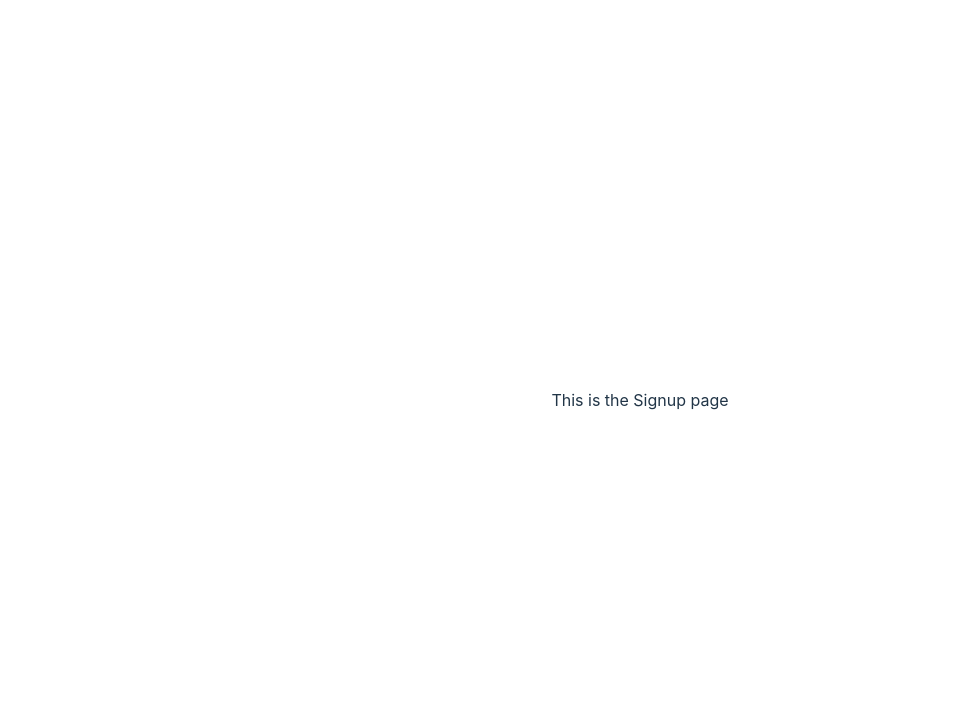
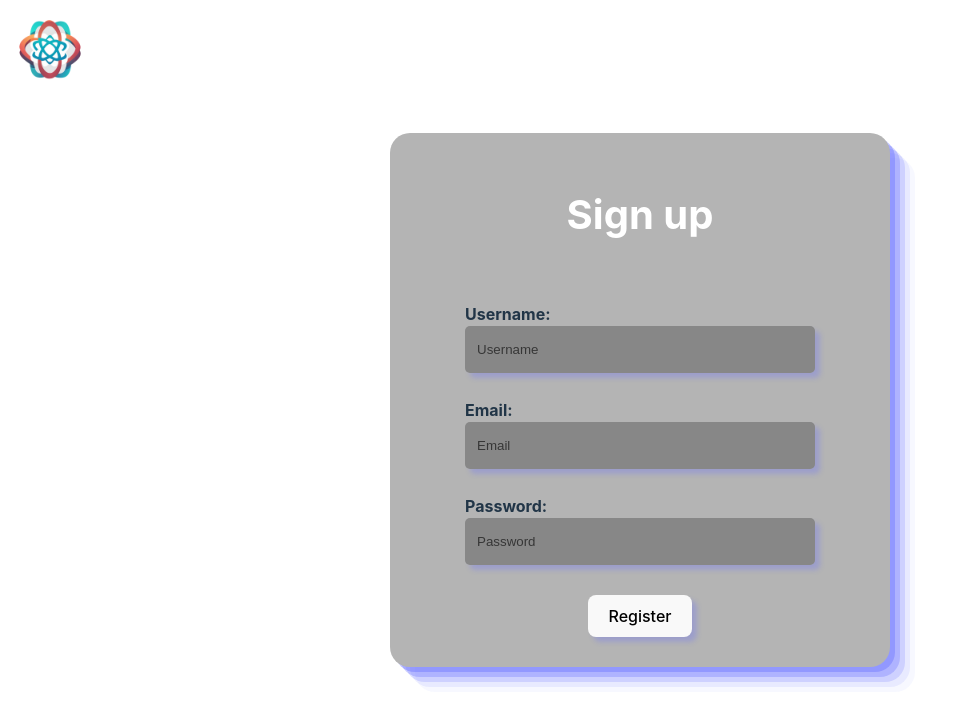
Before and after one commit to Fir0w/post-app-react, a React (Vite) app in the folder client/: page /signup in a window 1280 px wide. Shown: the top 726 px of the page, without its empty margins (0-954 px from the left). Built offline with nearby package versions, Linux system fonts and the light colour scheme.

Commit message:
Completed register page

```diff
--- a/client/components/Signup.jsx
+++ b/client/components/Signup.jsx
@@ -1,9 +1,88 @@
+import { useState } from 'react';
+import { useNavigate } from "react-router-dom";
+import axios from 'axios';
+import styles from './Signup.module.css';
+
+const Signup = () => {
+
+    const [inputUserName, setInputUserName] = useState('');
+    const [inputEmail, setInputEmail] = useState('');
+    const [inputPassword, setInputPassword] = useState('');
+    const [invalidUsername, setInvalidUsername] = useState(false);
+    const [invalidEmail, setInvalidEmail] = useState(false);
+    const [invalidPassword, setInvalidPassword] = useState(false);
+
+    const navigate = useNavigate();
+
+    const onSubmitHandler = (event) => {
+
+        event.preventDefault();
+        postResponse();
+    };
+
+    const postResponse = async () => {
+
+        const formData = { userName: inputUserName, email: inputEmail, password: inputPassword }
+
+        if (validateEmail(inputEmail) && validatePassword(inputPassword) && validateUsername(inputUserName)) {
+            try {
+                const res = await axios.post('/api/signup', formData);
+                console.log(res);
+            } catch (err) { console.log(err); }
+            navigate("/");
+        }
+    };
+
+    const validateEmail = (email) => {
+
+        const regex = /^[a-zA-Z0-9]+@(?:[a-zA-Z0-9]+\.)+[A-Za-z]+$/;
+        return regex.test(email);
+    };
+
+    const validatePassword = (password) => {
+
+        const regex = /^(?=.*\d)(?=.*[a-z])(?=.*[A-Z])(?=.*[a-zA-Z]).{8,16}$/;
+        return regex.test(password);
+    };
+
+    const validateUsername = (username) => {
+
+        const regex = /^[a-zA-Z0-9_]{3,10}$/;
+        return regex.test(username);
+    };
 
 
-function Signup() {
-  return (
-    <div>This is the Signup page</div>
-  )
-}
+    return (
+        <>
+            <a className={styles.home} href="/">
+                <img src="/logo.png" width={100} alt="Post react logo" />
+                <h2>Post React App</h2>
+            </a>
+            <div className={styles.loginContainer}>
+                <h1 className={styles.containerTitle}>Sign up</h1>
+                <div className={styles.inputContainer}>
+                    <form onSubmit={onSubmitHandler} noValidate >
+                        <label htmlFor="userName">
+                            <span>Username: </span>
+                            <input value={inputUserName} type="text" id="userName" placeholder='Username' autoComplete='on' onChange={(e) => setInputUserName(e.target.value)} onBlur={ e => validateUsername(e.target.value) ? setInvalidUsername(false) : setInvalidUsername(true)}/>
+                            {invalidUsername && <p className={styles.invalid}>Invalid Username</p>}
+                        </label>
+                        <label htmlFor="email">
+                            <span>Email: </span>
+                            <input value={inputEmail} type="email" id="email" placeholder='Email' autoComplete='on' onChange={(e) => setInputEmail(e.target.value)} onBlur={ e => validateEmail(e.target.value) ? setInvalidEmail(false) : setInvalidEmail(true)}/>
+                            {invalidEmail && <p className={styles.invalid}>Invalid Email</p>}
+                        </label>
+                        <label htmlFor="password">
+                            <span>Password: </span>
+                            <input value={inputPassword} type="password" id="password" placeholder='Password' autoComplete='on' maxLength={16} onChange={(e) => setInputPassword(e.target.value)} onBlur={ e => validatePassword(e.target.value) ? setInvalidPassword(false) : setInvalidPassword(true)}/>
+                            {invalidPassword && <p className={styles.invalid}>Invalid Password</p>}
+                        </label>
+                        <button className={styles.Button} type='submit'>Register</button>
+                    </form>
+                </div>
+            </div>
+        </>
+    )
+};
 
-export default Signup
+export default Signup;
--- /dev/null
+++ b/client/components/Signup.module.css
@@ -0,0 +1,91 @@
+.loginContainer {
+    display: flex;
+    flex-direction: column;
+    width: 500px;
+    height: 100%;
+    background-color: rgb(180, 180, 180);
+    border-radius: 20px;
+    box-shadow: rgb(102, 110, 255, 0.4) 5px 5px, rgba(102, 110, 255, 0.3) 10px 10px, rgba(102, 110, 255, 0.2) 15px 15px, rgba(102, 110, 255, 0.1) 20px 20px, rgba(102, 110, 255, 0.05) 25px 25px;
+}
+
+.home {
+    display: flex;
+    flex-direction: row;
+    position: absolute;
+    top: 0px;
+    left: 0px;
+}
+
+a>h2 {
+    display: block;
+    font-size: 1.5em;
+    line-height: 2;
+    margin-block-start: 0.83em;
+    margin-block-end: 0.83em;
+    margin-inline-start: 0px;
+    margin-inline-end: 0px;
+    font-weight: bold;
+    color: rgba(255, 255, 255, 0.87);
+}
+
+.containerTitle {
+    font-size: 40px;
+    margin: 60px 0 40px  0;
+    color: rgb(255, 255, 255);
+}
+
+.signup {
+    margin: 10px 0 0 0;
+}
+
+.inputContainer>form {
+    display: flex;
+    flex-direction: column;
+    align-items: center;
+}
+
+.inputContainer>form>label {
+    display: flex;
+    flex-direction: column;
+    text-align: start;
+    width: 70%;
+    font-weight: bolder;
+}
+
+.inputContainer>form>label>input {
+    border-radius: 5px;
+    height: 45px;
+    border: none;
+    text-indent: 10px;
+    background-color: #3b3b3b60;
+    color: black;
+    box-shadow: rgb(102, 110, 255, 0.3) 5px 5px 5px;
+}
+
+.inputContainer>form>label>span {
+    margin-top: 25px;
+}
+
+.inputContainer>form>label>input::placeholder {
+    color: rgba(0, 0, 0, 0.6);
+  }
+
+.inputContainer>form>label>input:focus-visible {
+    outline: 2px solid #646cff;
+}
+
+.Button {
+    margin: 30px 0 30px;
+    box-shadow: rgb(102, 110, 255, 0.3) 5px 5px 5px;
+}
+
+.Button:focus, .Button:focus-visible {
+    outline: none;
+}
+
+.invalid {
+    margin: 5px 0 0 0;
+    font-size: 12px;
+    font-weight: bold;
+    color: rgba(200, 24, 24, 0.85);
+}
```
Also changed, not shown: 1 other file (tests, documents, lock files or other folders).
